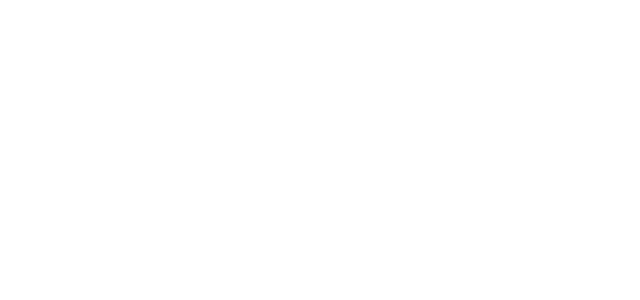
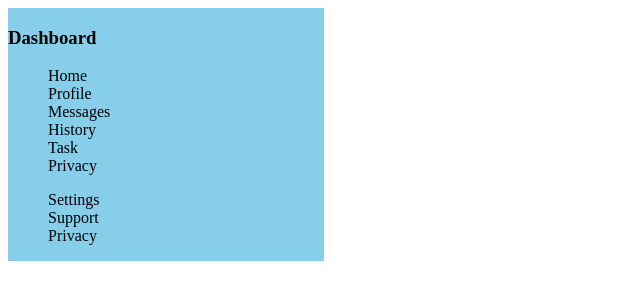
Before and after one commit to ashinard/TOP-Admin-Dashboard, a plain HTML site: page index.html in a window 1280 px wide. Shown: the whole page, without its empty margins (0-640 px from the left). Drawn offline with Linux system fonts and the light colour scheme.

Commit message:
Set up dashboard menu

```diff
--- a/admin.css
+++ b/admin.css
@@ -1,4 +1,15 @@
 .container{
     display: grid;
+    grid-template-columns: 1fr 3fr;
+    grid-template-rows: 1fr 3fr;
+  }
 
+  .menu{
+    grid-column: 1/2;
+    grid-row: 1/3;
+    background-color: skyblue;
   }
+
+  ul li{
+    list-style-type: none;
+  }
--- a/index.html
+++ b/index.html
@@ -9,9 +9,27 @@
     <body>
         <div class="container">
             <sidebar class="menu">
+              <nav>
+                <h3>Dashboard</h3>
+                <ul>
+                    <li>Home</li>
+                    <li>Profile</li>
+                    <li>Messages</li>
+                    <li>History</li>
+                    <li>Task</li>
+                    <li>Privacy</li>
+                </ul>
+              </nav>
 
+              <nav>
+                <ul>
+                    <li>Settings</li>
+                    <li>Support</li>
+                    <li>Privacy</li>
+                </ul>
+              </nav>
             </sidebar>
-            <header>
+            <header class="">
 
             </header>
             <main>
```
